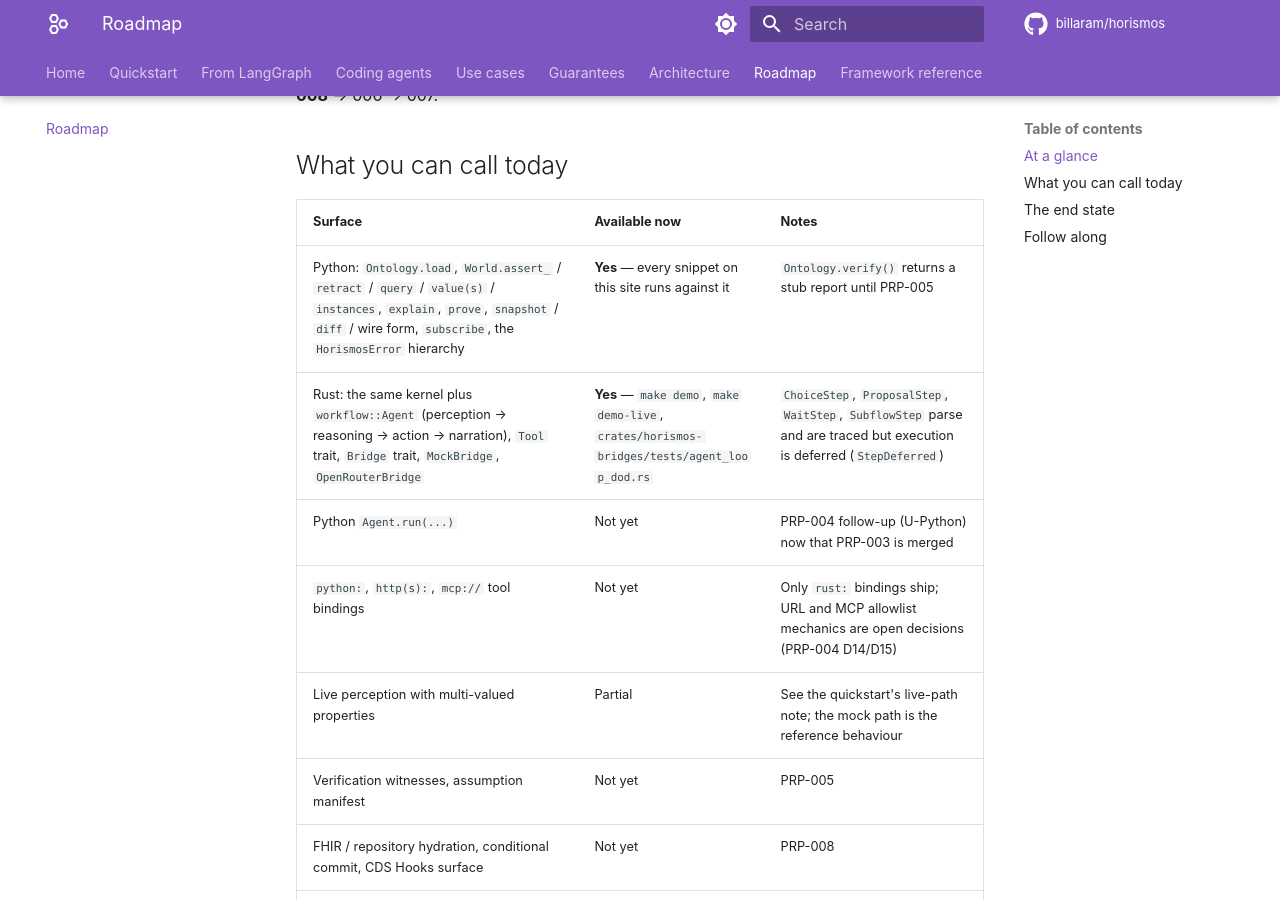
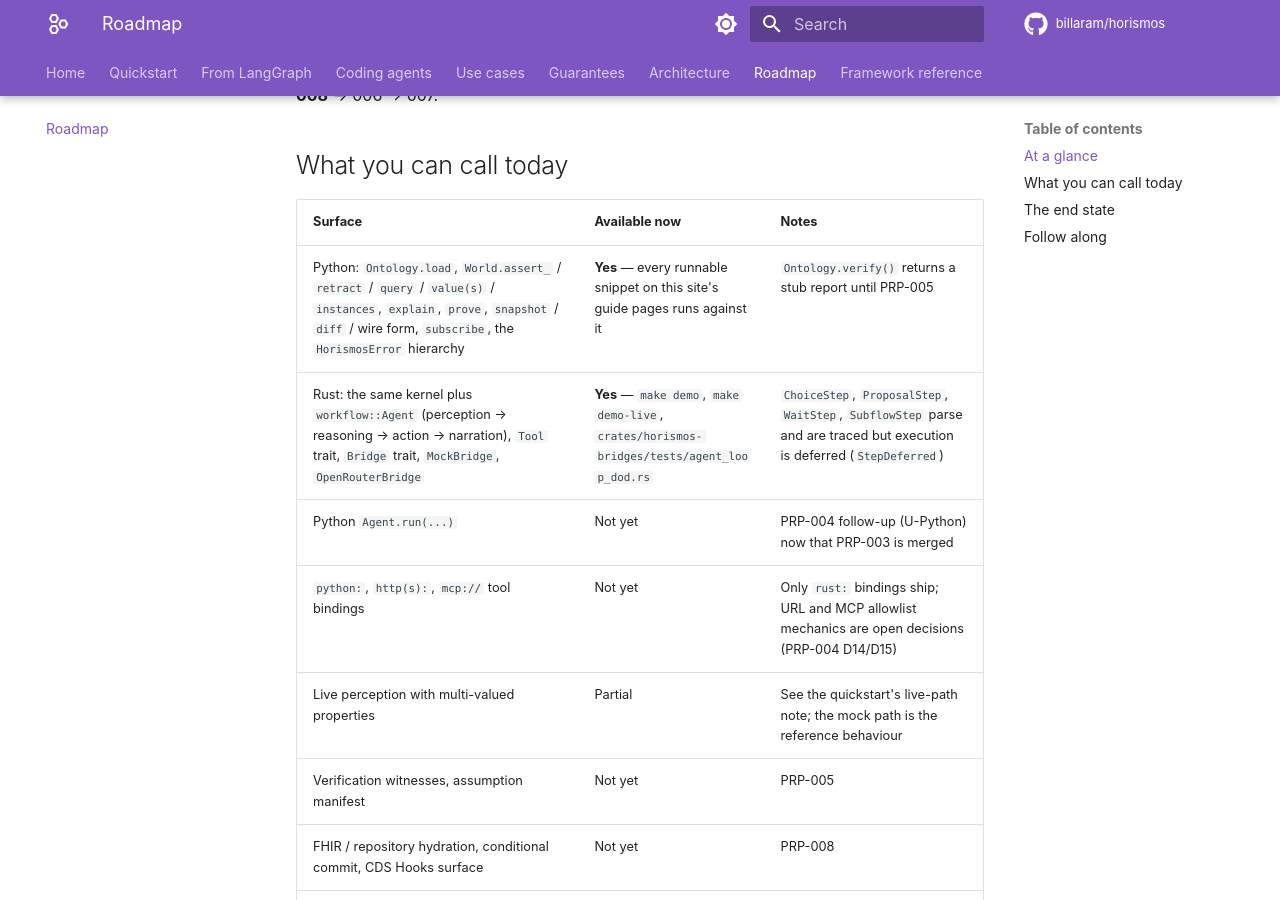
Before and after one commit to horismos-hq/horismos, an MkDocs documentation site: the page built from docs/roadmap.md, in a window 1280 px wide and 900 px high, scrolled down 1317 px. Built offline with MkDocs 1.6.1 and Material for MkDocs 9.7.7, drawn with Linux system fonts in a browser that asks for light colours; comment, search, counter and statistics services are not loaded.

Commit message:
no-mistakes(document): Fix docs-site test-coverage claims and demo-live comment

```diff
--- a/docs/roadmap.md
+++ b/docs/roadmap.md
@@ -22,7 +22,7 @@ Build order is a dependency DAG, not the numbering: 001 → 002 → 003 → 004
 
 | Surface | Available now | Notes |
 |---|---|---|
-| Python: `Ontology.load`, `World.assert_` / `retract` / `query` / `value(s)` / `instances`, `explain`, `prove`, `snapshot` / `diff` / wire form, `subscribe`, the `HorismosError` hierarchy | **Yes** — every snippet on this site runs against it | `Ontology.verify()` returns a stub report until PRP-005 |
+| Python: `Ontology.load`, `World.assert_` / `retract` / `query` / `value(s)` / `instances`, `explain`, `prove`, `snapshot` / `diff` / wire form, `subscribe`, the `HorismosError` hierarchy | **Yes** — every runnable snippet on this site's guide pages runs against it | `Ontology.verify()` returns a stub report until PRP-005 |
 | Rust: the same kernel plus `workflow::Agent` (perception → reasoning → action → narration), `Tool` trait, `Bridge` trait, `MockBridge`, `OpenRouterBridge` | **Yes** — `make demo`, `make demo-live`, `crates/horismos-bridges/tests/agent_loop_dod.rs` | `ChoiceStep`, `ProposalStep`, `WaitStep`, `SubflowStep` parse and are traced but execution is deferred (`StepDeferred`) |
 | Python `Agent.run(...)` | Not yet | PRP-004 follow-up (U-Python) now that PRP-003 is merged |
 | `python:`, `http(s):`, `mcp://` tool bindings | Not yet | Only `rust:` bindings ship; URL and MCP allowlist mechanics are open decisions (PRP-004 D14/D15) |
```
Also changed, not shown: AGENTS.md (+3 -2 lines), README.md (+3 -1 lines), examples/README.md (+2 -1 lines), 1 other file.
